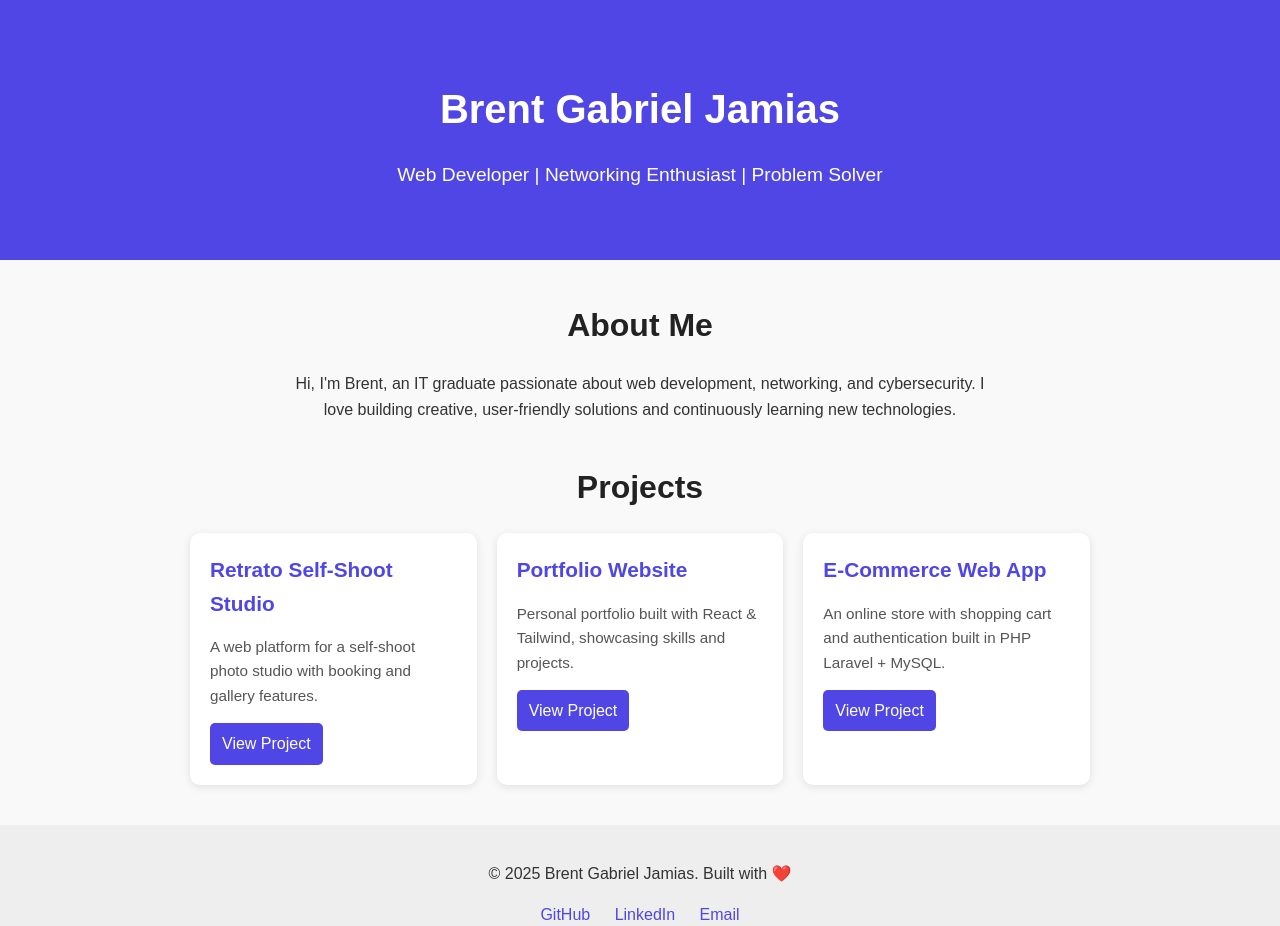
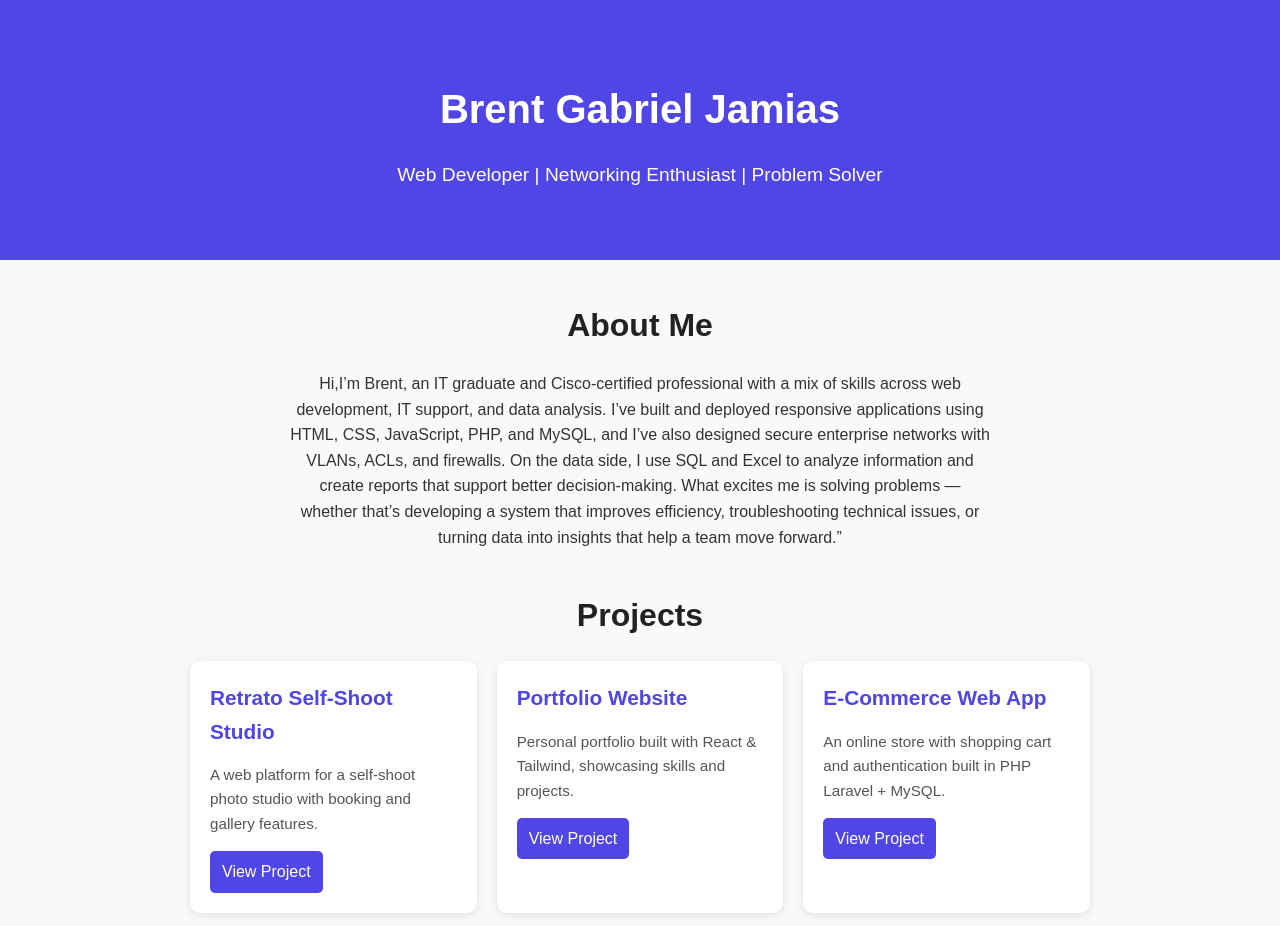
Before and after one commit to elabgab/portfoliogab, a plain HTML site: page index.html in a window 1280 px wide. Shown: the top 926 px of the page. Drawn offline with Linux system fonts and the light colour scheme.

Commit message:
Update index.html

```diff
--- a/index.html
+++ b/index.html
@@ -102,8 +102,8 @@
   <section>
     <h2>About Me</h2>
     <p style="text-align:center; max-width:700px; margin:0 auto;">
-      Hi, I'm Brent, an IT graduate passionate about web development, networking, and cybersecurity.
-      I love building creative, user-friendly solutions and continuously learning new technologies.
+      Hi,I’m Brent, an IT graduate and Cisco-certified professional with a mix of skills across web development, IT support, and data analysis. I’ve built and deployed responsive applications using HTML, CSS, JavaScript, PHP, and MySQL, and I’ve also designed secure enterprise networks with VLANs, ACLs, and firewalls. On the data side, I use SQL and Excel to analyze information and create reports that support better decision-making. What excites me is solving problems — whether that’s developing a system that improves efficiency, troubleshooting technical issues, or turning data into insights that help a team move forward.”
+
     </p>
   </section>
 
```
